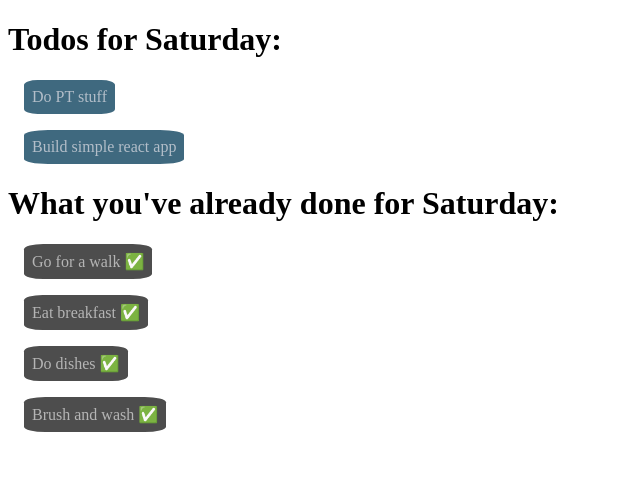
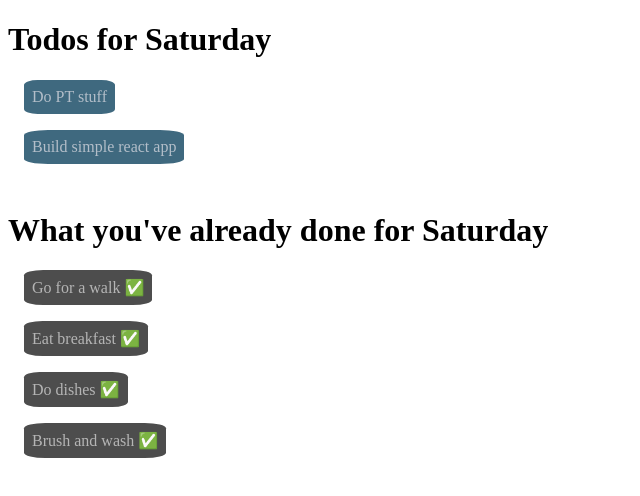
Before and after one commit to hudsonhs/react-todo-app, a Next.js app: page / in a window 1280 px wide. Shown: the top 496 px of the page, without its empty margins (0-640 px from the left). Built offline with nearby package versions, Linux system fonts and the light colour scheme.

Commit message:
Put the list in its own component with title as a prop too

```diff
--- a/app/TodoList.jsx
+++ b/app/TodoList.jsx
@@ -1,31 +1,14 @@
 import TodoItem from "./TodoItem"
 
-export default function TodoList({list}) {
-    const d = new Date;
-    const weekday = `${d.toLocaleString('en-us', {  weekday: 'long' })}`;
-    const notDone = list.filter(todo =>
-        !todo.completed
-    )
-    const completedTodos = list.filter(todo =>
-        todo.completed
-    )
+export default function TodoList({title, list}) {
     return (
         <>
-        <h1>Todos for {weekday}:</h1>
-        <div className="todoList">
-            {notDone.map(todo =>
+        <h1>{title}</h1>
+        <div className="todo-list">
+            {list.map(todo =>
                 <TodoItem
                     key={todo.id}
-                    todo={ todo }
-                />
-            )}
-        </div>
-        <h1>What you've already done for {weekday}:</h1>
-        <div className="doneList">
-        {completedTodos.map(todo =>
-                <TodoItem
-                    key={todo.id}
-                    todo={ todo }
+                    todo={todo}
                 />
             )}
         </div>
--- /dev/null
+++ b/app/page.jsx
@@ -0,0 +1,25 @@
+import TodoList from "./TodoList"
+import { mockTodoList } from "./mockData"
+
+export default function Home() {
+  const d = new Date;
+  const weekday = `${d.toLocaleString('en-us', {  weekday: 'long' })}`;
+  const notDone = mockTodoList.filter(todo =>
+      !todo.completed
+  )
+  const completedTodos = mockTodoList.filter(todo =>
+      todo.completed
+  )
+  return (
+    <>
+      <TodoList
+        title={`Todos for ${weekday}`}
+        list={notDone}
+      />
+      <TodoList
+        title={`What you've already done for ${weekday}`}
+        list={completedTodos}
+      />
+    </>
+  )
+}
--- a/app/page.tsx
+++ /dev/null
@@ -1,10 +0,0 @@
-import TodoList from "./TodoList"
-import { mockTodoList } from "./mockData"
-
-export default function Home() {
-  return (
-    <TodoList
-      list={mockTodoList}
-    />
-  )
-}
--- a/app/styles/style.css
+++ b/app/styles/style.css
@@ -11,3 +11,7 @@
     background-color: rgb(77, 77, 77);
     color:rgb(181, 181, 181)
 }
+
+.todo-list {
+    margin-bottom: 3rem;
+}
--- a/tsconfig.json
+++ b/tsconfig.json
@@ -22,6 +22,6 @@
       "@/*": ["./*"]
     }
   },
-  "include": ["next-env.d.ts", "**/*.ts", "**/*.tsx", ".next/types/**/*.ts"],
+  "include": ["next-env.d.ts", "**/*.ts", "**/*.tsx", ".next/types/**/*.ts", "app/page.jsx"],
   "exclude": ["node_modules"]
 }
```
